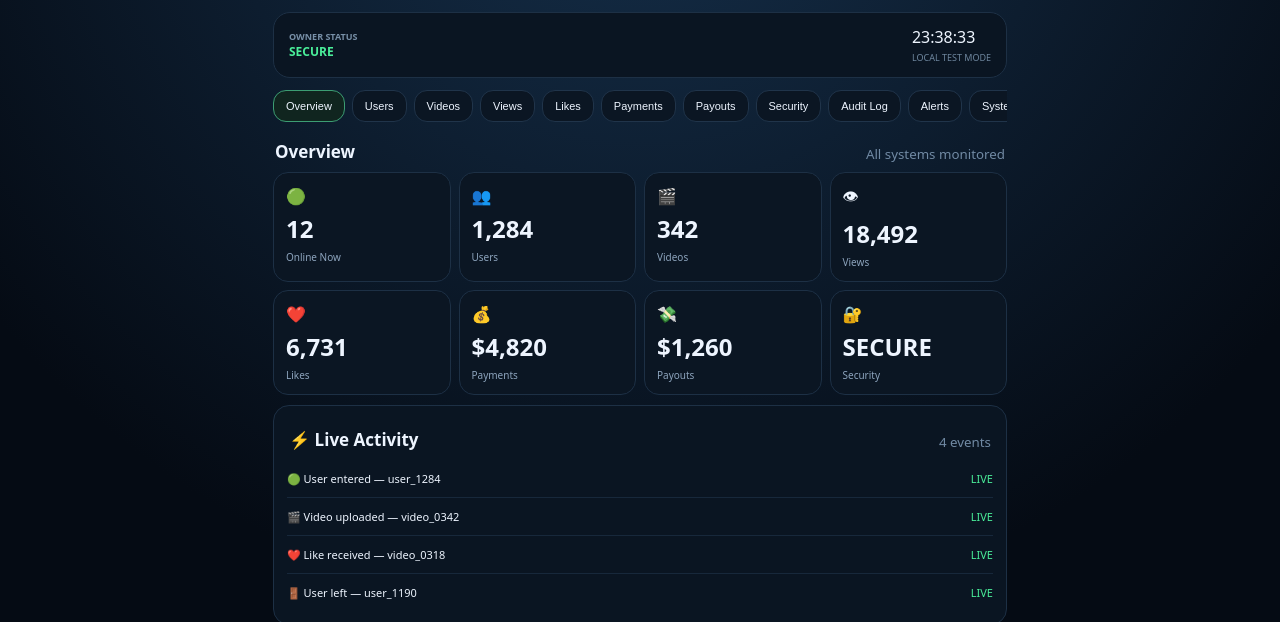
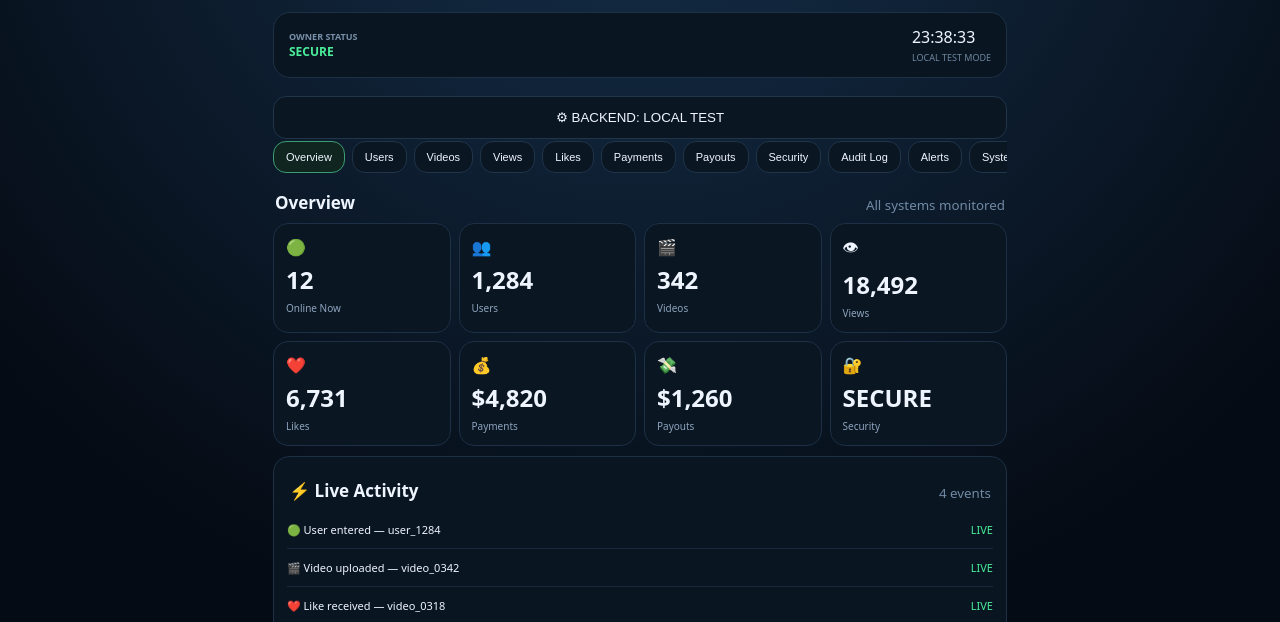
Before and after one commit to AligasSRM/AC-OWNER-CONTROL-CENTER, a plain HTML site: page index.html in a window 1280 px wide. Shown: the part 98-720 px from the top of the page. Drawn offline with Linux system fonts and the light colour scheme.

Commit message:
Stage 20: add optional backend connection control

```diff
--- a/index.html
+++ b/index.html
@@ -19,6 +19,7 @@
   <div><b>OWNER STATUS</b><strong id="ownerStatus">SECURE</strong></div>
   <div><span id="clock">--:--:--</span><small id="connectionState">LOCAL TEST MODE</small></div>
 </section>
+<button id="backendBtn" class="secondary backend-btn">⚙ BACKEND: LOCAL TEST</button>
 <nav id="nav" class="nav" aria-label="Control modules"></nav>
 <section id="view"></section>
 <div id="toast" class="toast" role="status"></div>
```
